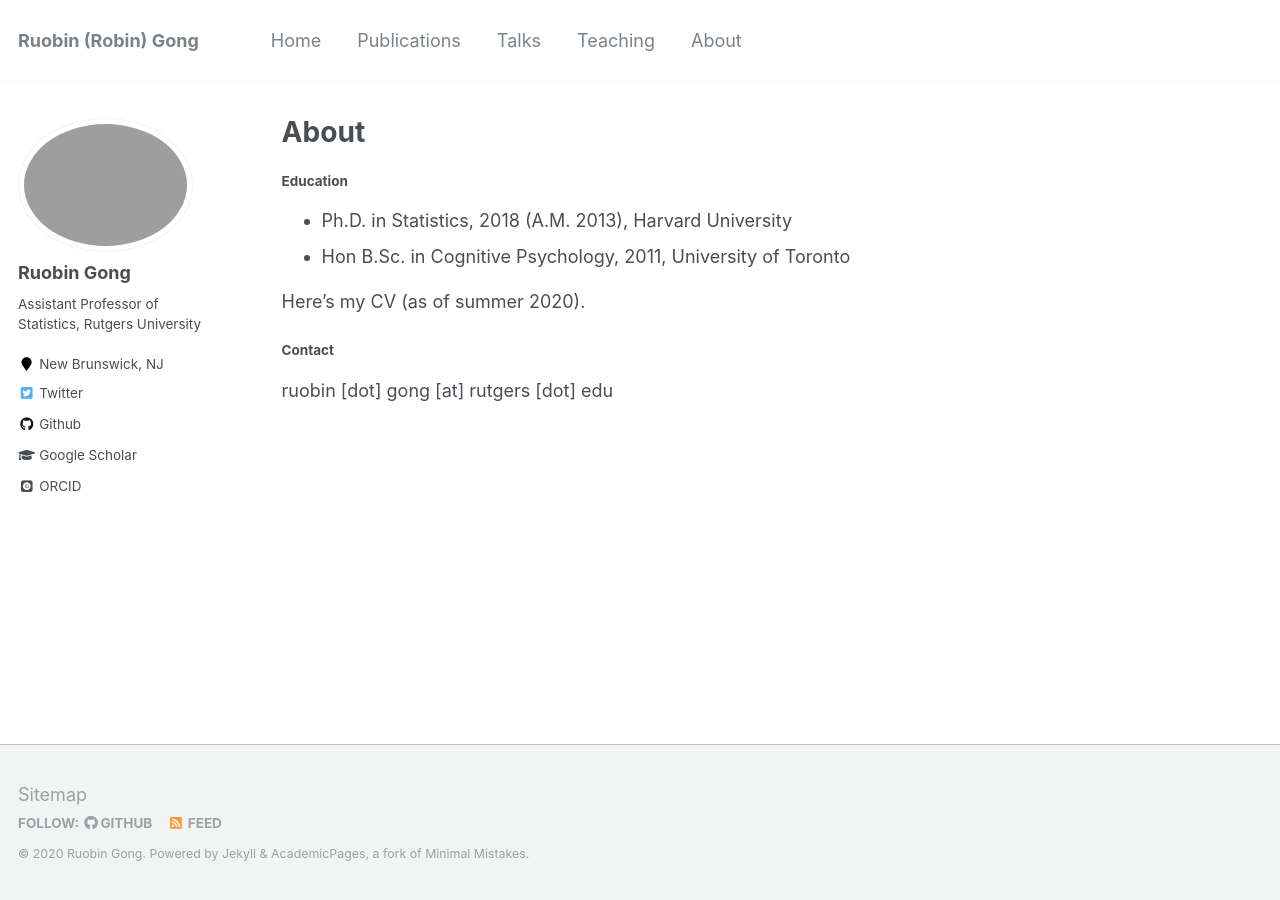
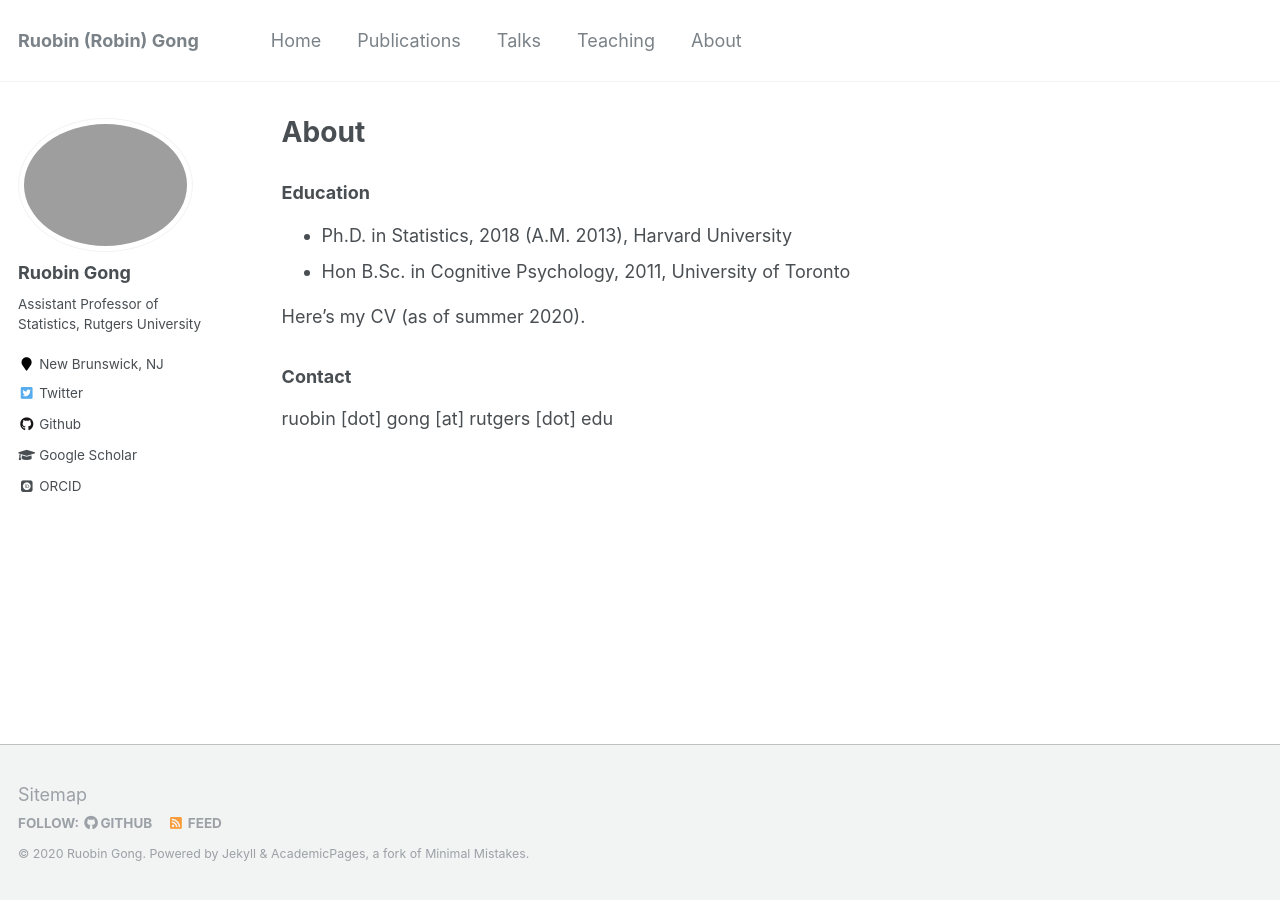
Before and after one commit to RuobinGong/RuobinGong.github.io, a Jekyll site: the page built from _pages/about.md, in a window 1280 px wide. Built offline with Jekyll 4.4.1, drawn with Linux system fonts in a browser that asks for light colours; some web fonts are replaced.

```diff
--- a/_pages/about.md
+++ b/_pages/about.md
@@ -8,13 +8,13 @@ author_profile: true
 
 {% include base_path %}
 
-#### Education
+### Education
 
 * Ph.D. in Statistics, 2018 (A.M. 2013), Harvard University
 * Hon B.Sc. in Cognitive Psychology, 2011, University of Toronto
 
 Here's my CV (as of summer 2020).
 
-#### Contact
+### Contact
 
 ruobin [dot] gong [at] rutgers [dot] edu
```
